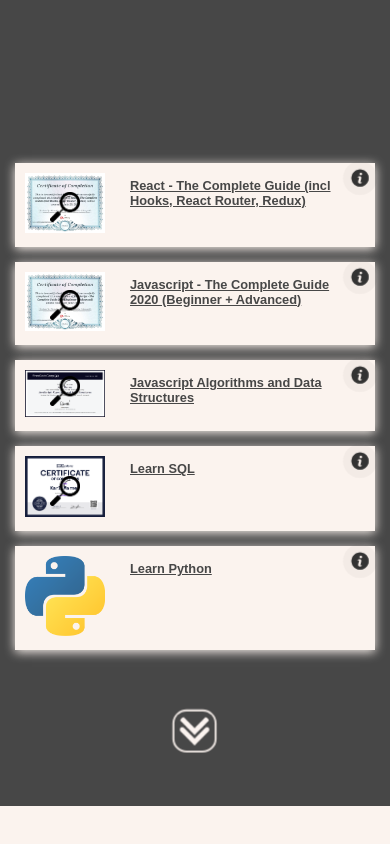
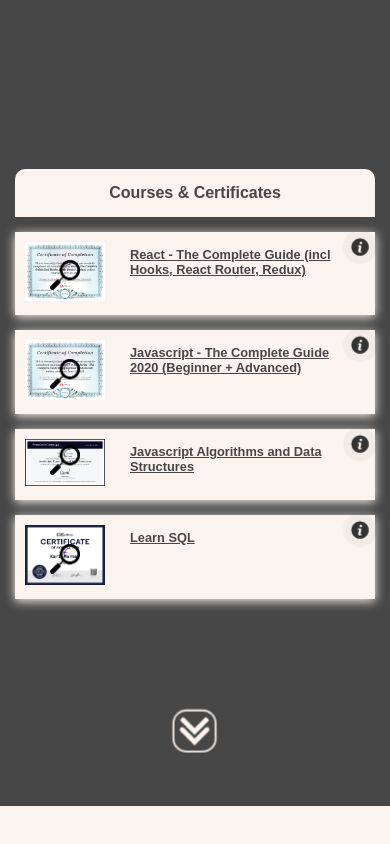
Before and after one commit to Kwarn/portfolio, a React (Create React App) app: page / in a window 390 px wide. Shown: the part 3420-4264 px from the top of the page. Built offline with nearby package versions, Linux system fonts and the light colour scheme.

Commit message:
removed python from courses as certificate has been lost due to codecademy updates, added courses & certificates header

```diff
--- a/src/containers/Courses/Courses.js
+++ b/src/containers/Courses/Courses.js
@@ -36,20 +36,18 @@ const Courses = ({ showModal }) => {
       courseLink: 'https://www.codecademy.com/learn/learn-sql',
       cert: imageAssets.sqlCodeAcademyCertificate,
     },
-    {
-      title: 'Learn Python',
-      desc:
-        'The first online course I completed back in 2017, when I first discovered my love of programming.',
-      courseLink: 'https://www.codecademy.com/learn/learn-python-3',
-      certAlt: imageAssets.python,
-    },
   ])
 
   let courseElements = courses.map(course => (
     <Course key={course.title} course={course} showModal={showModal} />
   ))
 
-  return <div className={classes.Courses}>{courseElements}</div>
+  return (
+    <div className={classes.Courses}>
+      <h2>Courses & Certificates</h2>
+      {courseElements}
+    </div>
+  )
 }
 
 export default Courses
--- a/src/containers/Courses/Courses.module.css
+++ b/src/containers/Courses/Courses.module.css
@@ -4,8 +4,19 @@
   flex-direction: column;
 }
 
+.Courses h2 {
+  text-align: center;
+  background-color: #fbf3ee;
+  color: #474747;
+  padding: 15px 0 15px 0;
+  border-radius: 10px 10px 0 0;
+}
+
 @media (max-width: 500px) {
   .Courses {
-    margin: auto 15px 40% 15px;
+    margin: auto 15px auto 15px;
+  }
+  .Courses h2 {
+    font-size: medium;
   }
 }
```
